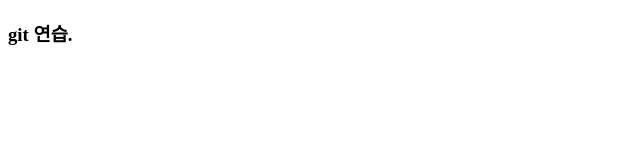
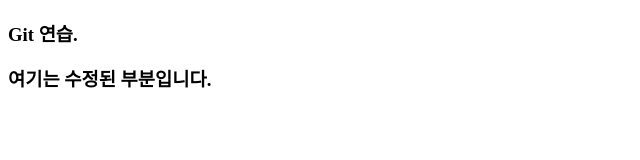
Before and after one commit to osegyoung/html, a plain HTML site: page index.html in a window 1280 px wide. Shown: the whole page, without its empty margins (0-640 px from the left). Drawn offline with Linux system fonts and the light colour scheme.

Commit message:
수정됨

```diff
--- a/index.html
+++ b/index.html
@@ -6,6 +6,8 @@
   <title>Document</title>
 </head>
 <body>
-  <h3>git  연습.</h3>
+  <h3>Git 연습.</h3>
+  <!-- 수정된 파일도 이력등록 : unstage -> stage -> commit -> push -->
+  <h3>여기는 수정된 부분입니다.</h3>
 </body>
 </html>
```
